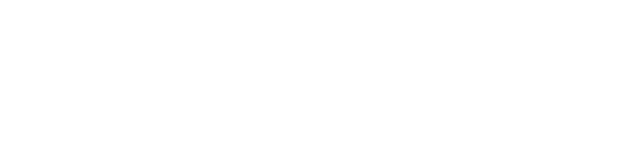
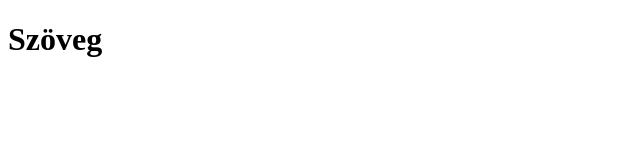
Before and after one commit to balyy/13c_1_csop, a plain HTML site: page index.html in a window 1280 px wide. Shown: the whole page, without its empty margins (0-640 px from the left). Drawn offline with Linux system fonts and the light colour scheme.

Commit message:
Added h1

```diff
--- a/index.html
+++ b/index.html
@@ -6,6 +6,6 @@
     <title>Document</title>
 </head>
 <body>
-
+    <h1>Szöveg</h1>
 </body>
 </html>
```
